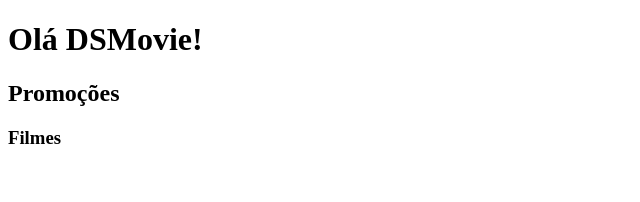
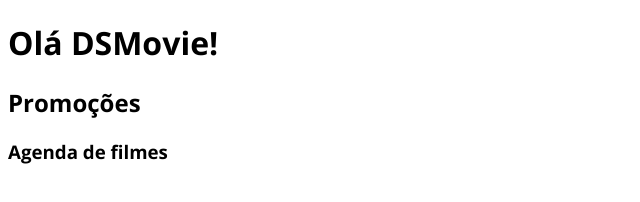
Before and after one commit to PedroLouback/DSMovie-iniciante, a plain HTML site: page index.html in a window 1280 px wide. Shown: the whole page, without its empty margins (0-640 px from the left). Drawn offline with nearby package versions, Linux system fonts and the light colour scheme.

Commit message:
Google Fonts

```diff
--- /dev/null
+++ b/css/styles.css
@@ -0,0 +1,5 @@
+@import url('https://fonts.googleapis.com/css2?family=Open+Sans:wght@300;400;700&display=swap');
+
+*{
+    font-family: 'Open Sans';
+}
--- a/index.html
+++ b/index.html
@@ -4,11 +4,13 @@
     <meta charset="UTF-8">
     <meta http-equiv="X-UA-Compatible" content="IE=edge">
     <meta name="viewport" content="width=device-width, initial-scale=1.0">
-    <title>DSMovie</title>
+    <title>Projeto DSMovie</title>
+
+    <link rel="stylesheet" href="css/styles.css">
 </head>
 <body>
     <h1>Olá DSMovie!</h1>
     <h2>Promoções</h2>
-    <h3>Filmes</h3>
+    <h3>Agenda de filmes</h3>
 </body>
 </html>
```
